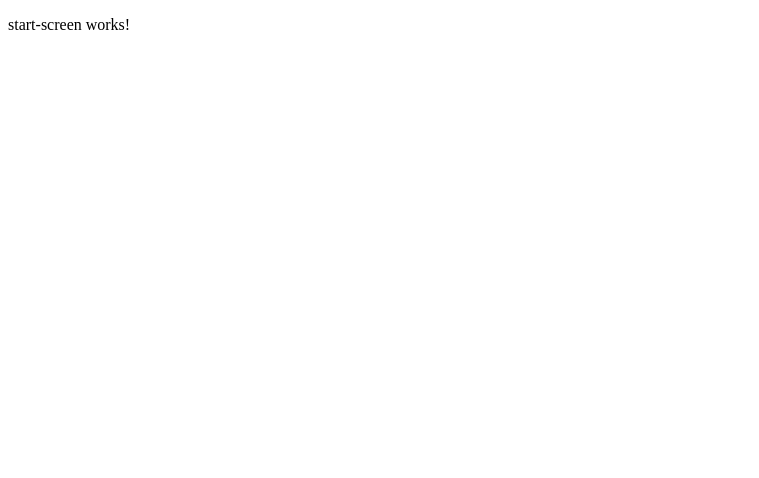
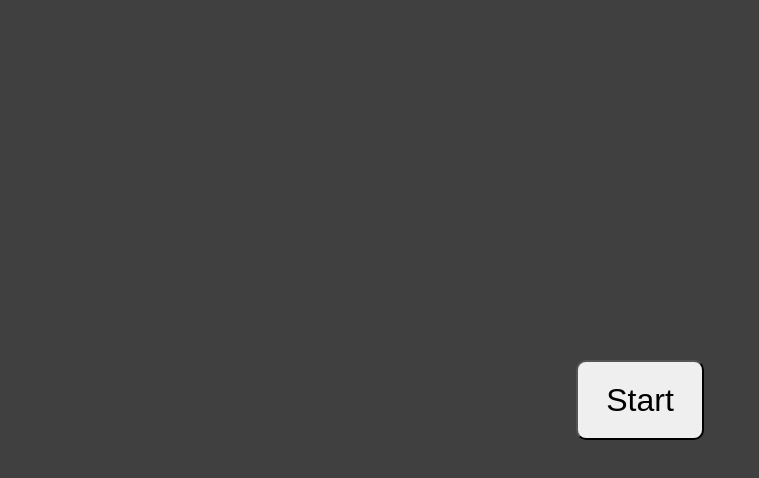
Before and after one commit to HrAnders/ringOfFire, an Angular app in the folder ringoffire/: page / in a window 1280 px wide. Shown: the top 478 px of the page, without its empty margins (0-759 px from the left). Built offline with nearby package versions, Linux system fonts and the light colour scheme.

Commit message:
added routing from start game

```diff
--- a/ringoffire/src/app/app-routing.module.ts
+++ b/ringoffire/src/app/app-routing.module.ts
@@ -1,9 +1,11 @@
 import { NgModule } from '@angular/core';
 import { RouterModule, Routes } from '@angular/router';
 import { StartScreenComponent } from './start-screen/start-screen.component';
+import { GameComponent } from './game/game.component';
 
 const routes: Routes = [
   { path: '', component:  StartScreenComponent},
+  { path: 'game', component: GameComponent}
 ];
 
 @NgModule({
--- a/ringoffire/src/app/app.module.ts
+++ b/ringoffire/src/app/app.module.ts
@@ -4,11 +4,13 @@ import { BrowserModule } from '@angular/platform-browser';
 import { AppRoutingModule } from './app-routing.module';
 import { AppComponent } from './app.component';
 import { StartScreenComponent } from './start-screen/start-screen.component';
+import { GameComponent } from './game/game.component';
 
 @NgModule({
   declarations: [
     AppComponent,
-    StartScreenComponent
+    StartScreenComponent,
+    GameComponent
   ],
   imports: [
     BrowserModule,
--- /dev/null
+++ b/ringoffire/src/app/game/game.component.html
@@ -0,0 +1,5 @@
+<div class="field">
+    <div class="card-stack">
+        <img src="./../../assets/img/playing_cards-master/card_cover.png" alt="">
+    </div>
+</div>
--- a/ringoffire/src/app/start-screen/start-screen.component.html
+++ b/ringoffire/src/app/start-screen/start-screen.component.html
@@ -1 +1,4 @@
-<p>start-screen works!</p>
+<div class="start-screen">
+    <button (click)="newGame()">Start</button>
+
+</div>
--- a/ringoffire/src/app/start-screen/start-screen.component.scss
+++ b/ringoffire/src/app/start-screen/start-screen.component.scss
@@ -0,0 +1,21 @@
+
+.start-screen{
+    background-color: #404040;
+    width: 100vw;
+    height: 100vh;
+    max-width: 100%;
+    display: flex;
+    justify-content: center;
+    align-items: center;
+    button{
+        width: 10vw;
+        height: 10vh;
+        border-radius: 10px;
+        font-size: 32px;
+        cursor: pointer;
+        &:hover{
+            background-color: rgba(232, 157, 17, 0.2);
+        }
+    }
+
+}
--- a/ringoffire/src/app/start-screen/start-screen.component.ts
+++ b/ringoffire/src/app/start-screen/start-screen.component.ts
@@ -1,10 +1,24 @@
-import { Component } from '@angular/core';
+import { Component, OnInit } from '@angular/core';
+import { Router } from '@angular/router';
 
 @Component({
   selector: 'app-start-screen',
   templateUrl: './start-screen.component.html',
   styleUrls: ['./start-screen.component.scss']
 })
-export class StartScreenComponent {
+export class StartScreenComponent implements OnInit {
+
+  constructor(private router: Router){
+
+  }
+
+  ngOnInit(): void {
+
+  }
+
+  newGame(){
+    //Start game
+    this.router.navigateByUrl('/game');
+  }
 
 }
--- a/ringoffire/src/styles.scss
+++ b/ringoffire/src/styles.scss
@@ -1 +1,3 @@
-/* You can add global styles to this file, and also import other style files */
+body{
+    margin: 0;
+}
```
Also changed, not shown: ringoffire/src/app/game/game.component.ts (added, +10 -0 lines), ringoffire/src/app/game/game.component.scss (added), 1 other file (tests, documents, lock files or other folders).
